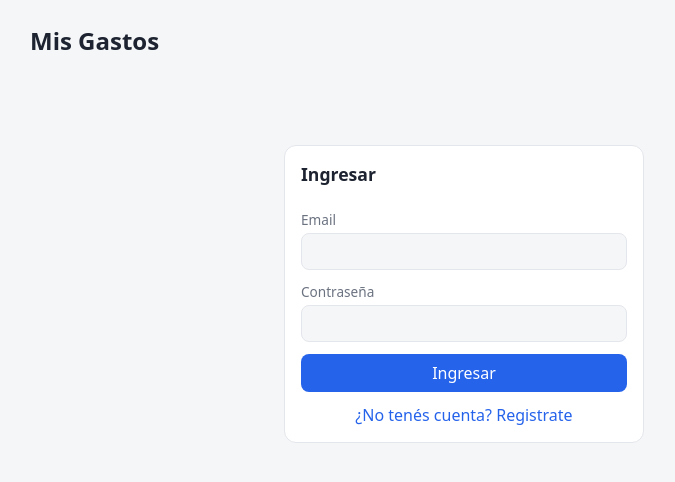
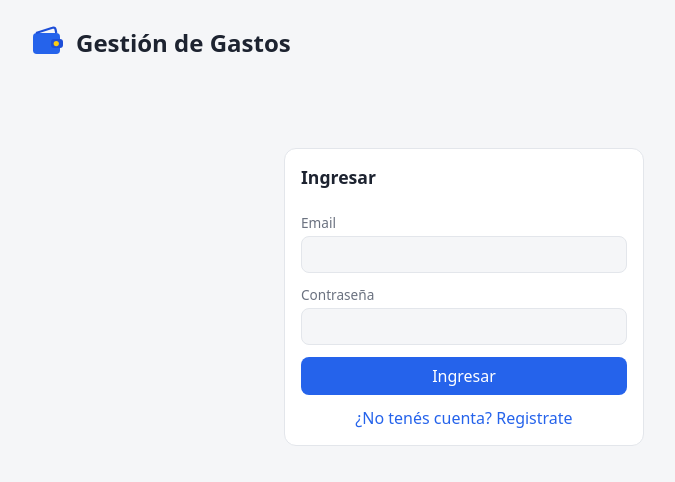
Before and after one commit to Gestion-Gastos/gastos-app, a React (Vite) app: page / in a window 1280 px wide. Shown: the top 482 px of the page, without its empty margins (176-851 px from the left). Built offline with nearby package versions, Linux system fonts and the light colour scheme; no server answers.

Commit message:
Cambiar título a Gestión de Gastos y agregar ícono de billetera
Co-Authored-By: Claude Opus 5.5 <noreply@anthropic.com>

```diff
--- a/index.html
+++ b/index.html
@@ -3,7 +3,8 @@
   <head>
     <meta charset="UTF-8" />
     <meta name="viewport" content="width=device-width, initial-scale=1.0" />
-    <title>Mis Gastos</title>
+    <link rel="icon" type="image/svg+xml" href="./icono.svg" />
+    <title>Gestión de Gastos</title>
   </head>
   <body>
     <div id="root"></div>
--- a/src/App.jsx
+++ b/src/App.jsx
@@ -21,7 +21,10 @@ export default function App() {
   return (
     <div className="contenedor">
       <header className="cabecera">
-        <h1>Mis Gastos</h1>
+        <h1 className="titulo">
+          <img src={`${import.meta.env.BASE_URL}icono.svg`} alt="" className="logo" />
+          Gestión de Gastos
+        </h1>
         {session && (
           <div className="usuario">
             <span>{session.user.email}</span>
--- a/src/index.css
+++ b/src/index.css
@@ -31,6 +31,8 @@ body { margin: 0; background: var(--fondo); }
 
 .cabecera { display: flex; justify-content: space-between; align-items: center; flex-wrap: wrap; gap: 8px; }
 .cabecera h1 { font-size: 1.5rem; margin: 8px 0; }
+.titulo { display: flex; align-items: center; gap: 10px; }
+.logo { width: 36px; height: 36px; }
 .usuario { display: flex; align-items: center; gap: 8px; color: var(--suave); font-size: 0.9rem; }
 
 .tarjeta {
```
Also changed, not shown: public/icono.svg (added).
